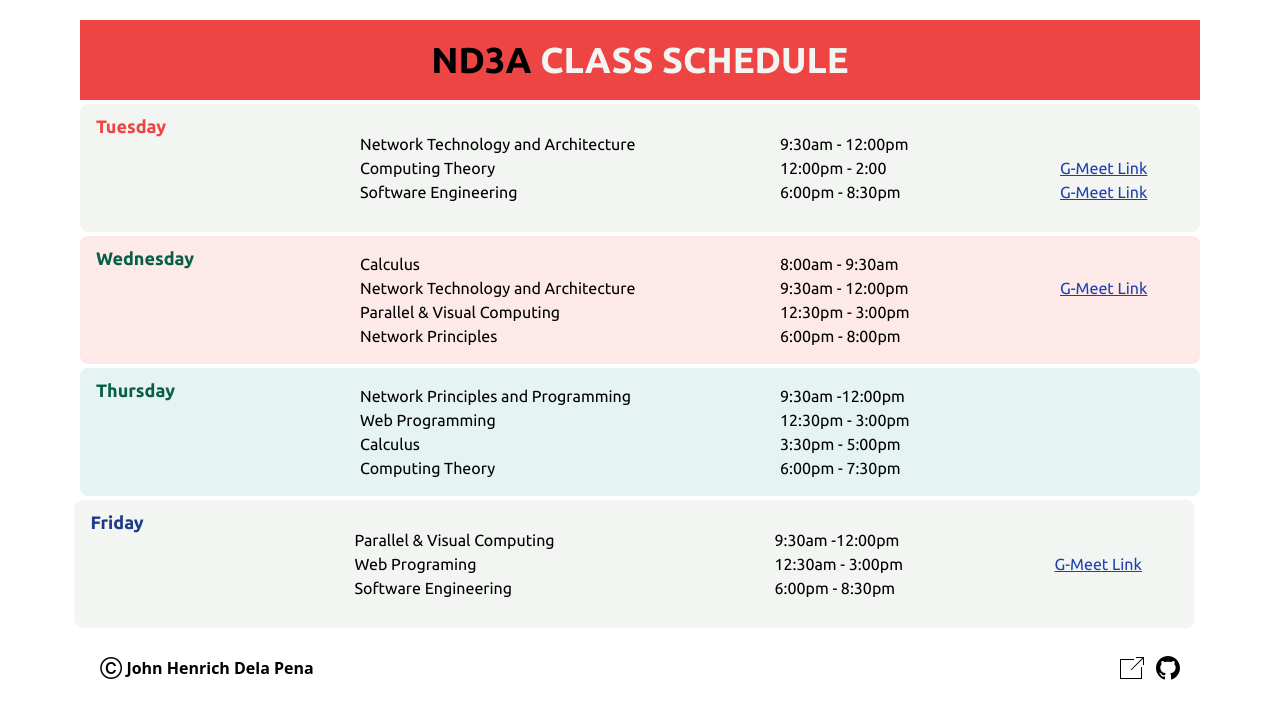
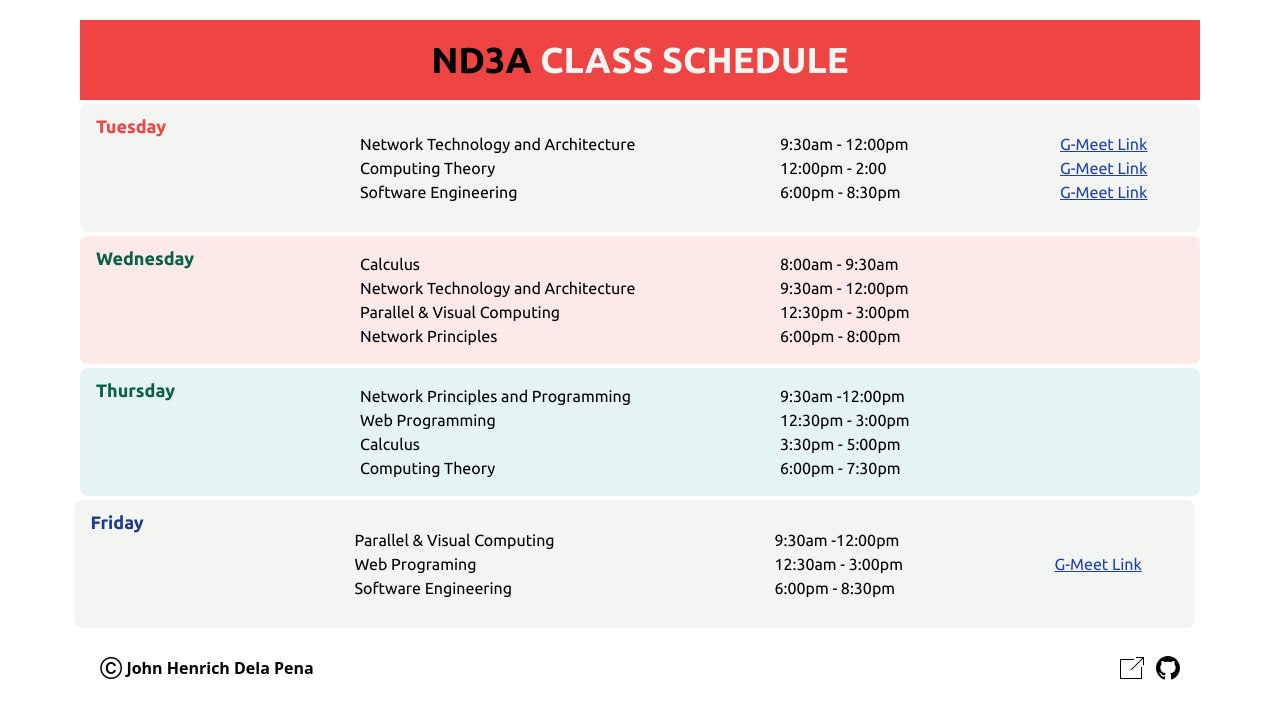
Before and after one commit to jdpena28/class-schedule, a React (Vite) app: page / in a window 1280 px wide. Shown: the top 718 px of the page. Built offline with nearby package versions, Linux system fonts and the light colour scheme.

Commit message:
Change meeting link

```diff
--- a/src/components/Schedule.tsx
+++ b/src/components/Schedule.tsx
@@ -8,7 +8,7 @@ const schedules = [
     textColor: 'text-red-500',
     subs : ['Network Technology and Architecture', 'Computing Theory','Software Engineering'],
     time: ['9:30am - 12:00pm','12:00pm - 2:00','6:00pm - 8:30pm'],
-    link: ['','https://meet.google.com/grn-mwie-qsi','meet.google.com/tbr-tpye-iyx']
+    link: ['meet.google.com/qpg-zfhr-znw','https://meet.google.com/tny-qbxv-eam','meet.google.com/tbr-tpye-iyx']
   },
   {
     day: 'Wednesday',
@@ -16,7 +16,7 @@ const schedules = [
     textColor: 'text-green-800',
     subs : ['Calculus', 'Network Technology and Architecture','Parallel & Visual Computing','Network Principles'],
     time: ['8:00am - 9:30am','9:30am - 12:00pm','12:30pm - 3:00pm','6:00pm - 8:00pm'],
-    link: ['','https://meet.google.com/wdq-bvne-zbd','','']
+    link: ['','','','']
   },
   {
     day: 'Thursday',
```
Also changed, not shown: 2 other files (tests, documents, lock files or other folders).
